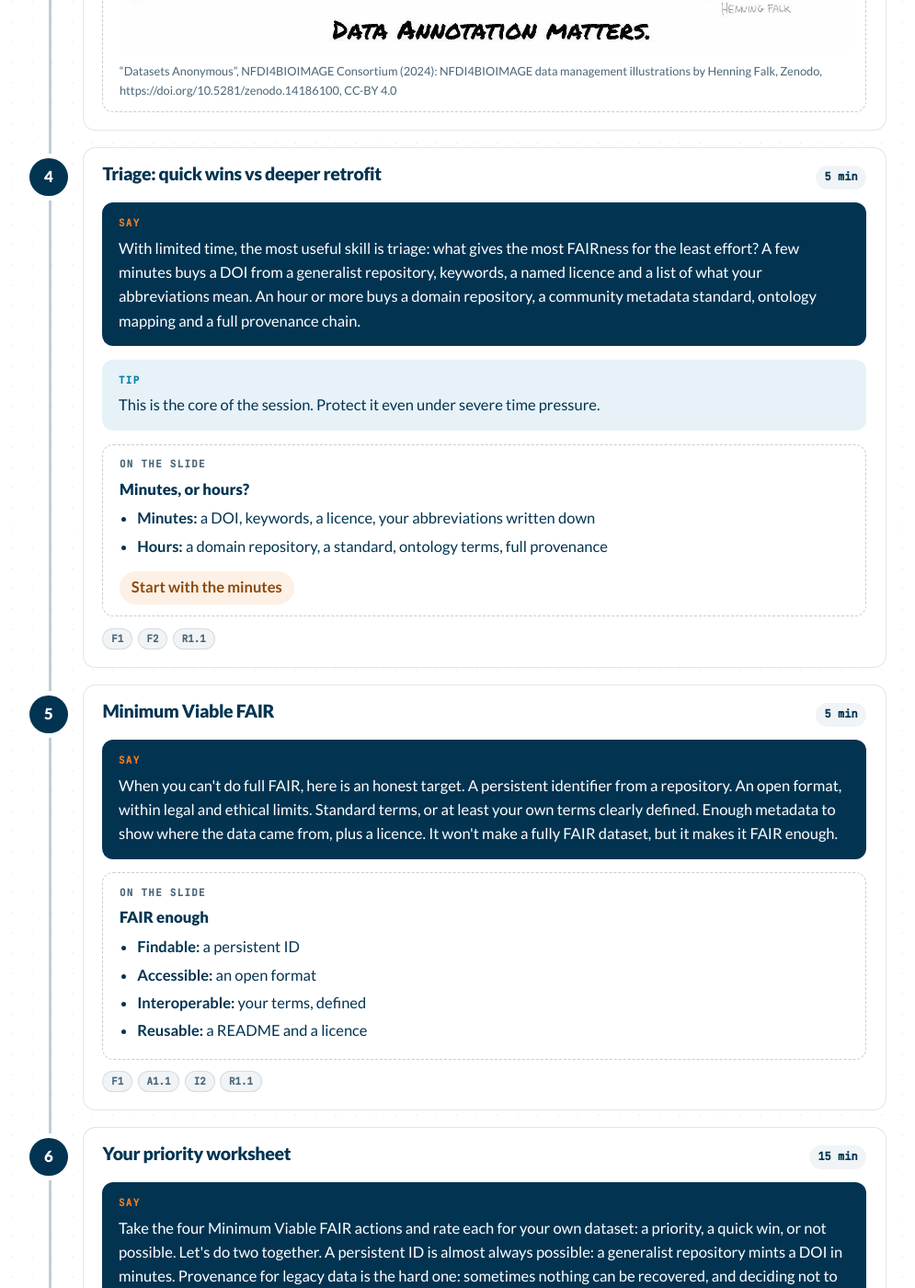
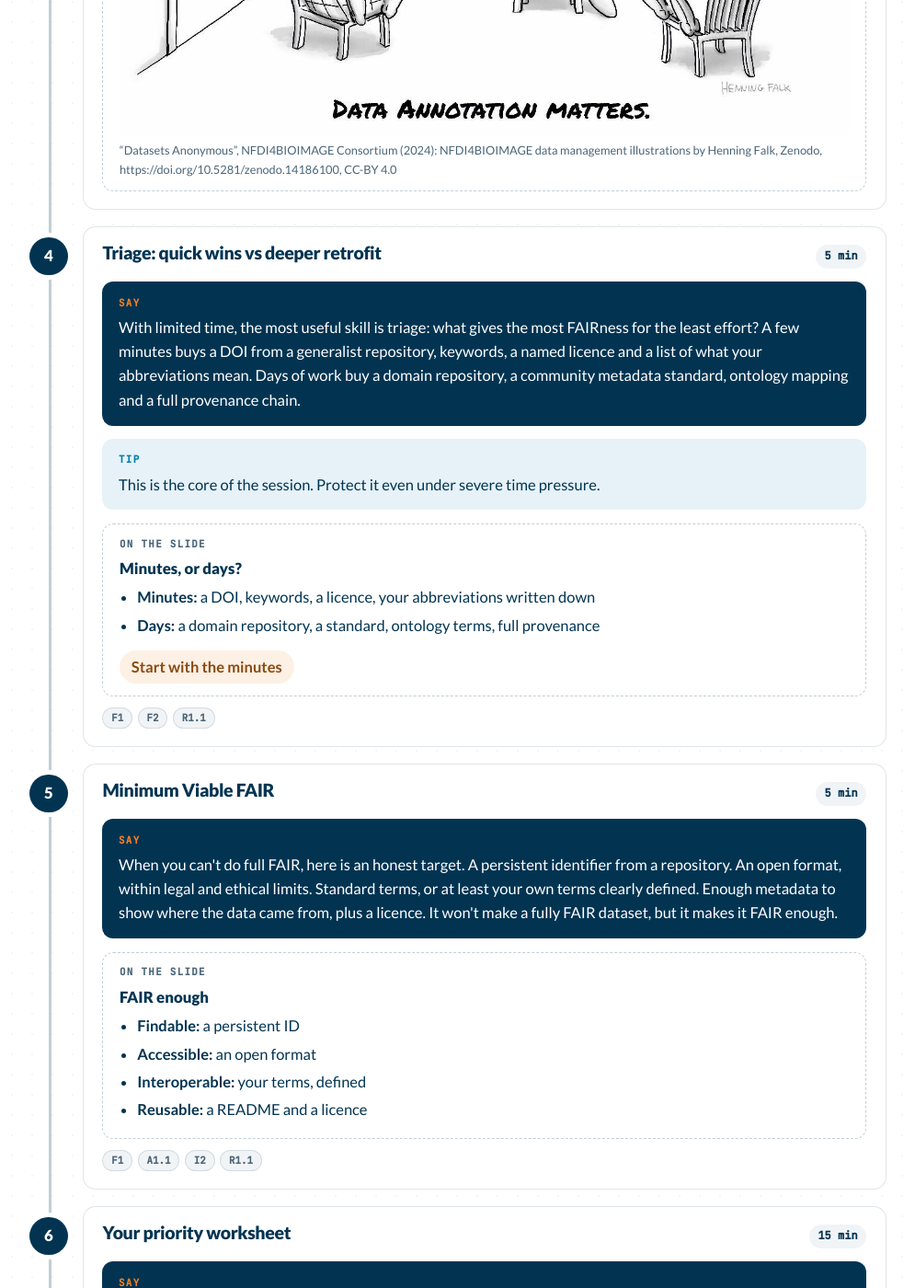
Before and after one commit to sitjart/fair-playbooks, a Jekyll site: the page built from _modules/04-late-to-the-party.md, in a window 1280 px wide and 1400 px high, scrolled down 5653 px. Shown: the whole window at 92% size, without its empty margins (142-1137 px from the left). Built offline with Jekyll 4.4.1, drawn with Linux system fonts in a browser that asks for light colours; some of the changed text lies outside the part shown.

Commit message:
Add 'what's in it for them' to modules; minutes vs days on triage slide
Partner feedback: every session should state its purpose and benefit to the
participant, and deep retrofit takes days, not hours. New optional module
fields benefit: and hook: show on the module page, the title slide and both
downloads.

Co-Authored-By: Claude Opus 5.5 <noreply@anthropic.com>

```diff
--- a/_includes/module-data.html
+++ b/_includes/module-data.html
@@ -10,6 +10,8 @@
   "summary": {{ include.mod.summary | jsonify }},
   "slideTitle": {{ include.mod.slide_title | default: include.mod.title | jsonify }},
   "slideSubtitle": {{ include.mod.slide_subtitle | jsonify }},
+  "benefit": {{ include.mod.benefit | jsonify }},
+  "hook": {{ include.mod.hook | jsonify }},
   "url": {{ include.mod.url | relative_url | jsonify }},
   "session": {{ include.mod.session | jsonify }},
   "sources": {{ include.mod.sources | jsonify }},
--- a/_layouts/module.html
+++ b/_layouts/module.html
@@ -24,6 +24,8 @@ layout: default
     </div>
     <h1 class="mod-hero-title">{{ page.title }}</h1>
     <p class="mod-hero-summary">{{ page.summary }}</p>
+    {% if page.benefit %}<p class="mod-hero-benefit"><span>What's in it for participants</span>{{ page.benefit }}</p>{% endif %}
+    {% if page.hook %}<p class="mod-hero-benefit"><span>Why they'll care</span>{{ page.hook }}</p>{% endif %}
 
     {% if page.useCases and page.useCases.size > 0 %}
     <div class="use-cases">
--- a/_layouts/present.html
+++ b/_layouts/present.html
@@ -86,6 +86,8 @@
     .t-logo { height: 2em; max-width: 8em; object-fit: contain; object-position: left; margin-bottom: 1.2em; display: block; }
     .t-head { color: #fff; font-weight: 900; font-size: 2.3em; line-height: 1.04; letter-spacing: -0.025em; margin: 0 0 0.4em; max-width: 12em; text-transform: none; }
     .t-sub { color: rgba(255,255,255,.82); font-size: 0.8em; max-width: 24em; line-height: 1.45; margin: 0; }
+    .t-benefit { margin: 1.1em 0 0; max-width: 24em; color: #fff; font-size: 0.68em; line-height: 1.4; border-left: 4px solid var(--accent); padding-left: 0.8em; }
+    .t-benefit span { display: block; font-family: var(--mono); font-size: 0.6em; letter-spacing: 0.12em; text-transform: uppercase; color: var(--accent); margin-bottom: 0.2em; }
     section.title .dots .d1 { background: var(--blue); opacity: .6; }
 
     .credits li { font-size: 0.6em; }
@@ -122,6 +124,7 @@
           <img class="t-logo" src="{{ base }}assets/branding/elixir-uk-logo-negative.svg" alt="ELIXIR-UK" />
           <h1 class="t-head">{{ mod.slide_title | default: mod.title }}</h1>
           {%- if mod.slide_subtitle %}<p class="t-sub">{{ mod.slide_subtitle }}</p>{% endif %}
+          {%- if mod.benefit %}<p class="t-benefit"><span>What's in it for you</span>{{ mod.benefit }}</p>{% endif %}
         </div>
       </section>
 
--- a/_modules/04-late-to-the-party.md
+++ b/_modules/04-late-to-the-party.md
@@ -81,13 +82,13 @@ session:
     short: 5
     cut: "Never cut."
     principles: ["F1", "F2", "R1.1"]
-    script: "With limited time, the most useful skill is triage: what gives the most FAIRness for the least effort? A few minutes buys a DOI from a generalist repository, keywords, a named licence and a list of what your abbreviations mean. An hour or more buys a domain repository, a community metadata standard, ontology mapping and a full provenance chain."
+    script: "With limited time, the most useful skill is triage: what gives the most FAIRness for the least effort? A few minutes buys a DOI from a generalist repository, keywords, a named licence and a list of what your abbreviations mean. Days of work buy a domain repository, a community metadata standard, ontology mapping and a full provenance chain."
     tip: "This is the core of the session. Protect it even under severe time pressure."
     slide:
-      headline: "Minutes, or hours?"
+      headline: "Minutes, or days?"
       lines:
         - "<strong>Minutes:</strong> a DOI, keywords, a licence, your abbreviations written down"
-        - "<strong>Hours:</strong> a domain repository, a standard, ontology terms, full provenance"
+        - "<strong>Days:</strong> a domain repository, a standard, ontology terms, full provenance"
       prompt: "Start with the minutes"
   - title: "Minimum Viable FAIR"
     minutes: "28–33"
--- a/assets/css/site.css
+++ b/assets/css/site.css
@@ -287,6 +287,8 @@ footer {
 .mod-hero .pb-badge { background: rgba(255, 255, 255, 0.12); color: #fff; box-shadow: none; }
 .mod-hero-title { color: #fff; font-size: clamp(1.9rem, 3.8vw, 2.8rem); font-weight: 900; margin: 0 0 0.6rem; line-height: 1.08; }
 .mod-hero-summary { font-size: 1.06rem; color: rgba(255, 255, 255, 0.82); margin: 0 0 1rem; max-width: 46rem; }
+.mod-hero-benefit { margin: 0 0 0.9rem; max-width: 46rem; color: #fff; font-weight: 700; border-left: 4px solid var(--coral); padding-left: 0.8rem; }
+.mod-hero-benefit span { display: block; font-family: var(--font-mono); font-size: 0.68rem; font-weight: 600; letter-spacing: 0.12em; text-transform: uppercase; color: var(--coral); }
 .use-cases { display: flex; gap: 0.4rem; flex-wrap: wrap; align-items: center; margin-top: 1rem; font-size: 0.85rem; }
 .use-cases-label { font-family: var(--font-mono); text-transform: uppercase; letter-spacing: 0.08em; font-size: 0.72rem; color: var(--lime); }
 .use-case-tag { padding: 0.25rem 0.75rem; background: #fff; color: var(--text); border-radius: var(--radius-pill); font-size: 0.78rem; font-family: var(--font-mono); font-weight: 500; }
--- a/assets/js/decks.js
+++ b/assets/js/decks.js
@@ -150,7 +150,14 @@
       dots(s, true); smallDots(s);
       if (logo) s.addImage({ data: logo.data, x: 0.7, y: 0.7, h: 0.8, w: 0.8 * logo.w / logo.h });
       s.addText(asText(d.slideTitle || d.title), { x: 0.7, y: 2.4, w: 9.4, h: 2.4, fontFace: FONT, fontSize: 44, bold: true, color: 'FFFFFF', valign: 'top' });
-      if (d.slideSubtitle) s.addText(asText(d.slideSubtitle), { x: 0.7, y: 4.9, w: 9, h: 1.4, fontFace: FONT, fontSize: 20, color: 'DDE3E7', valign: 'top' });
+      if (d.slideSubtitle) s.addText(asText(d.slideSubtitle), { x: 0.7, y: 4.75, w: 9, h: 0.7, fontFace: FONT, fontSize: 20, color: 'DDE3E7', valign: 'top' });
+      if (d.benefit) {
+        s.addShape(pptx.ShapeType.rect, { x: 0.7, y: 5.55, w: 0.07, h: 0.95, fill: { color: b.accent }, line: { type: 'none' } });
+        s.addText([
+          { text: "WHAT'S IN IT FOR YOU", options: { fontSize: 11, bold: true, color: b.accent, charSpacing: 2, breakLine: true } },
+          { text: asText(d.benefit), options: { fontSize: 17, bold: true, color: 'FFFFFF' } }
+        ], { x: 0.9, y: 5.5, w: 8.8, h: 1.05, fontFace: FONT, valign: 'top' });
+      }
       footer(s, 'AEBCC6');
 
       // One slide per step (images load first so the order holds)
@@ -313,6 +320,8 @@
       children.push(para([new D.TextRun({ text: 'FACILITATOR GUIDE · MODULE ' + pad2(d.number), bold: true, color: b.accent })]));
       children.push(new D.Paragraph({ heading: D.HeadingLevel.TITLE, children: [new D.TextRun({ text: asText(d.title), bold: true, color: b.primary })] }));
       children.push(para([new D.TextRun({ text: asText(d.summary), italics: true })]));
+      if (d.benefit) children.push(labelled("What's in it for participants:", asText(d.benefit)));
+      if (d.hook) children.push(labelled("Why they'll care:", asText(d.hook)));
       children.push(para([new D.TextRun({ text: 'Prepared for ' + org + '. Generated ' + new Date().toISOString().slice(0, 10) + ' from the live kit' + (d.url ? ' (' + location.origin + d.url + ')' : '') + '.', color: DEFAULT.muted })]));
 
       var body = parse(d.html, p);
```
Also changed, not shown: other parts of _modules/04-late-to-the-party.md (+1 -0 lines).
